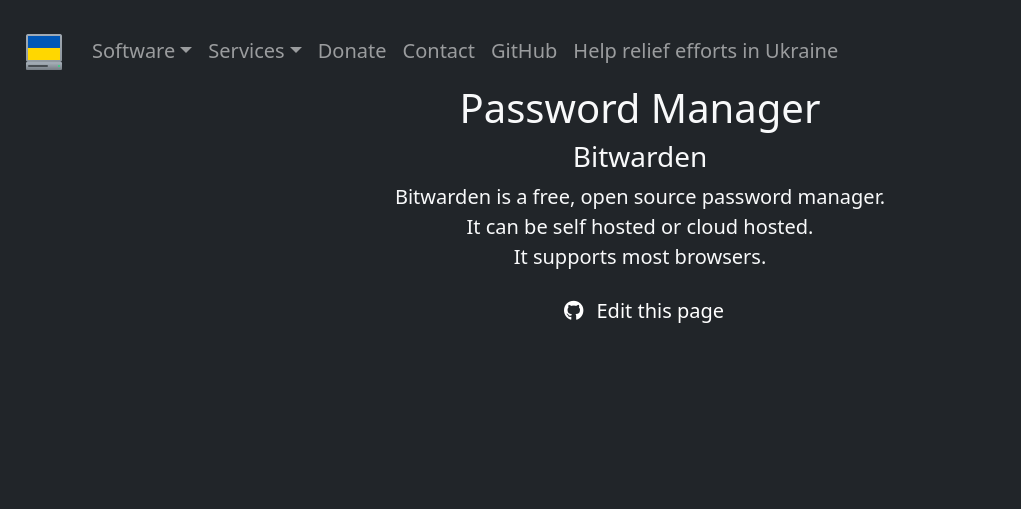
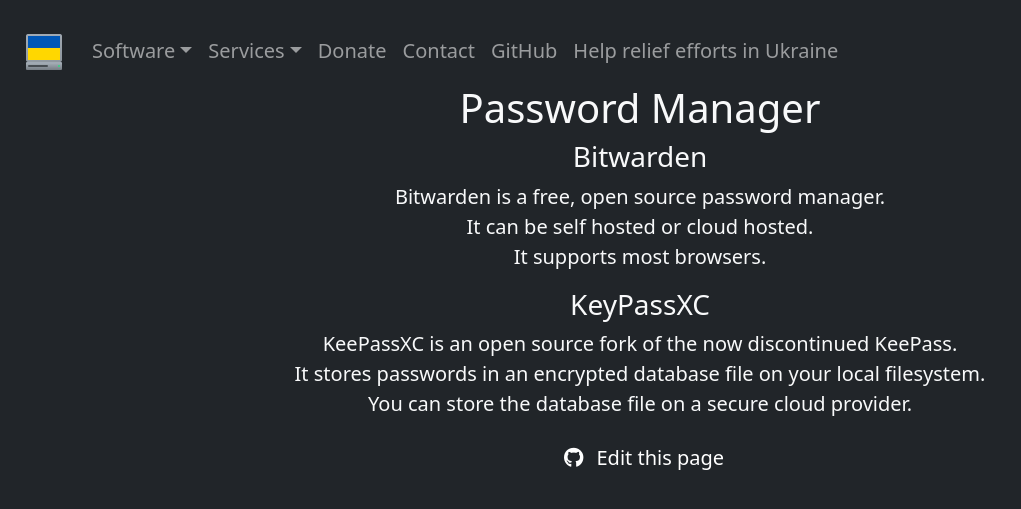
Before and after one commit to Dannomac/techprivacy.net, a Jekyll site: the page built from pages/software/password-manager.md, in a window 1280 px wide. Shown: the top 509 px of the page, without its empty margins (0-1021 px from the left). Built offline with Jekyll 4.4.1, drawn with Linux system fonts in a browser that asks for light colours.

Commit message:
Added KeePassXC to password managers

```diff
--- a/pages/software/password-manager.md
+++ b/pages/software/password-manager.md
@@ -7,3 +7,8 @@
 Bitwarden is a free, open source password manager.
 It can be self hosted or cloud hosted.
 It supports most browsers.
+
+### KeyPassXC
+KeePassXC is an open source fork of the now discontinued KeePass.
+It stores passwords in an encrypted database file on your local filesystem.
+You can store the database file on a secure cloud provider.
```
